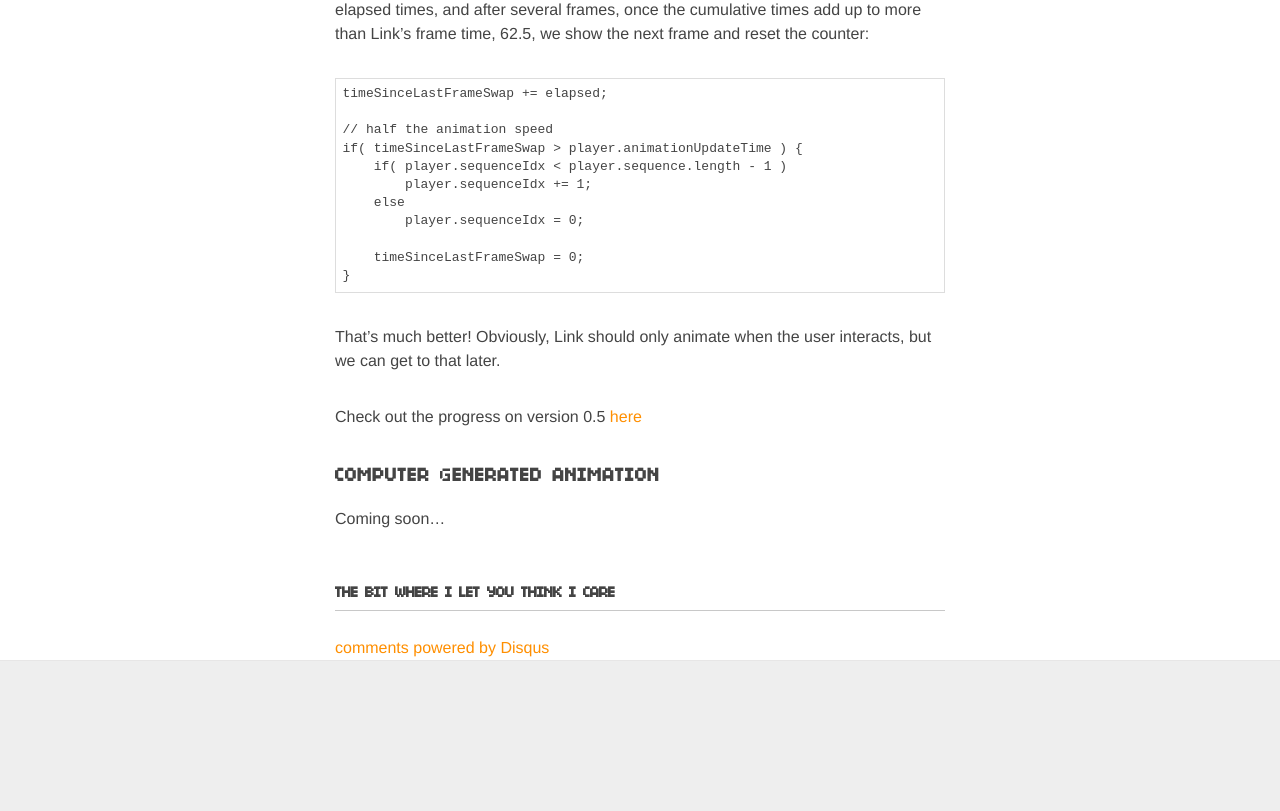
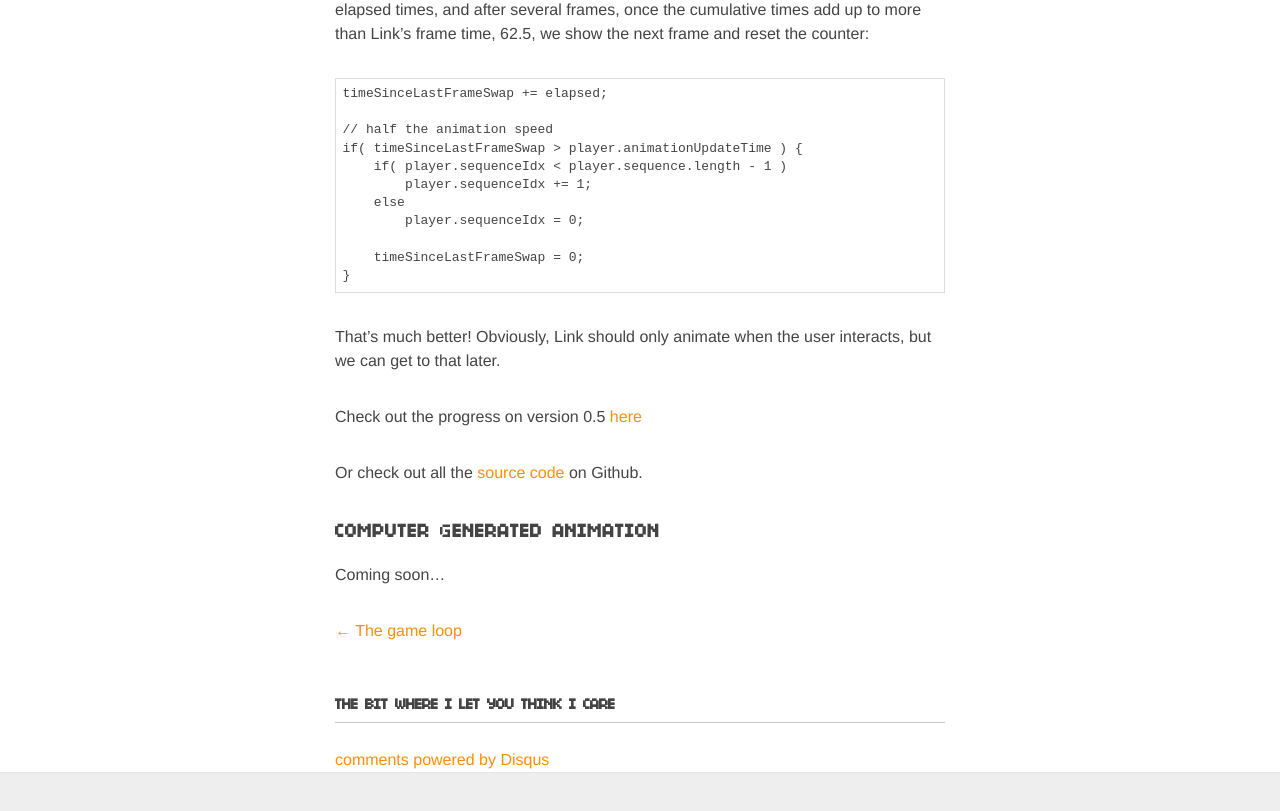
Before and after one commit to gablaxian/gablaxian_jekyll, a Jekyll site: the page built from articles/creating-a-game-with-javascript/animation.md, in a window 1280 px wide and 900 px high, scrolled down 4703 px. Shown: the top 811 px of the window. Built offline with Jekyll 4.4.1, drawn with Linux system fonts in a browser that asks for light colours; comment, search, counter and statistics services are not loaded; before the commit the page ends 5491 px from its top, so only the background shows below that.

Commit message:
Updated links and pagination on ultimate and penultimate article pages

```diff
--- a/articles/creating-a-game-with-javascript/animation.md
+++ b/articles/creating-a-game-with-javascript/animation.md
@@ -136,6 +136,13 @@ That’s much better! Obviously, Link should only animate when the user interact
 
 Check out the progress on version 0.5 [here](/experiments/super-js-adventure/0.5/)
 
+Or check out all the [source code](//github.com/gablaxian/super-js-adventure) on Github.
+
 ## Computer generated animation
 
 Coming soon...
+
+
+<div class="pagination clearfix">
+    <a class="left" href="/articles/creating-a-game-with-javascript/scaling-the-canvas.html">&larr; The game loop</a>
+</div>
```
Also changed, not shown: articles/creating-a-game-with-javascript/scaling-the-canvas.md (+1 -0 lines).
